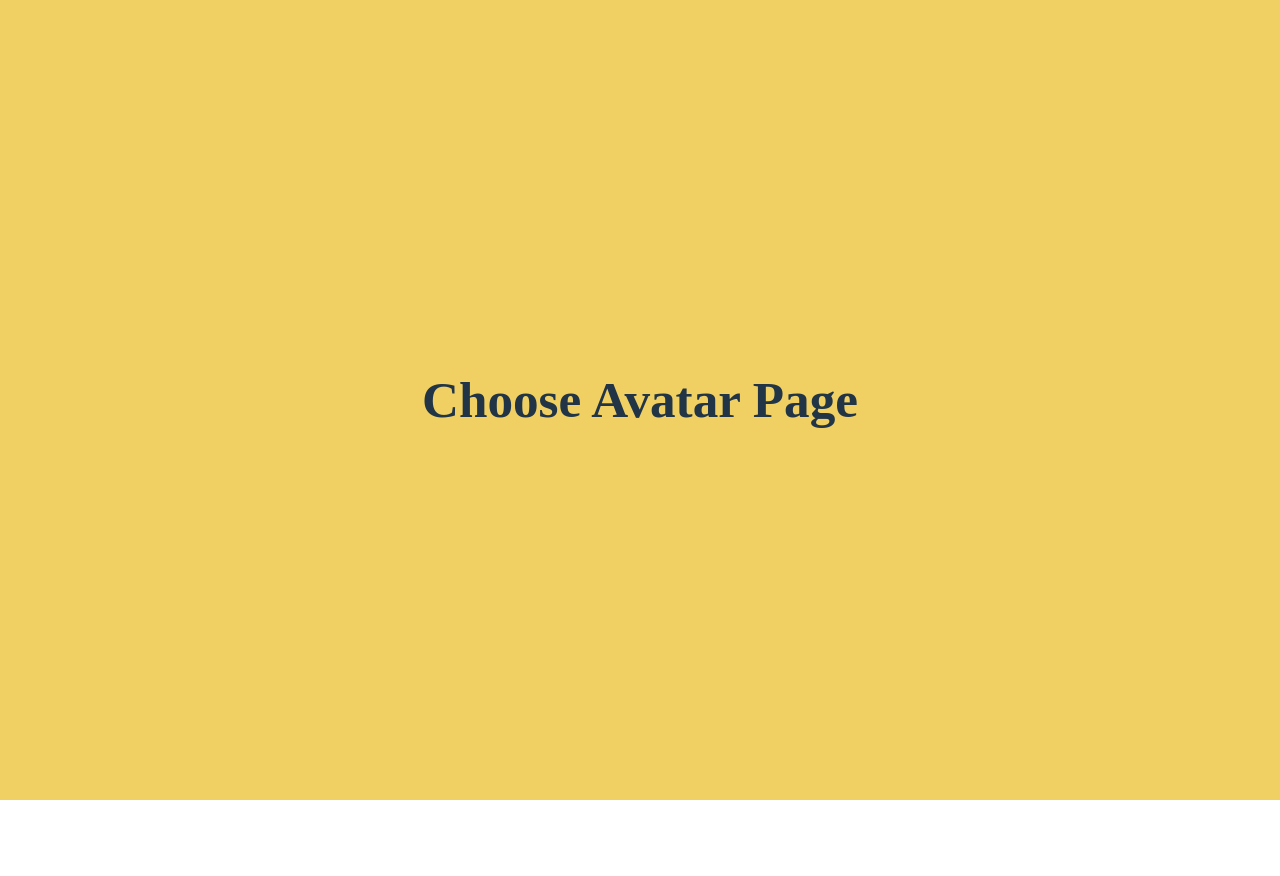
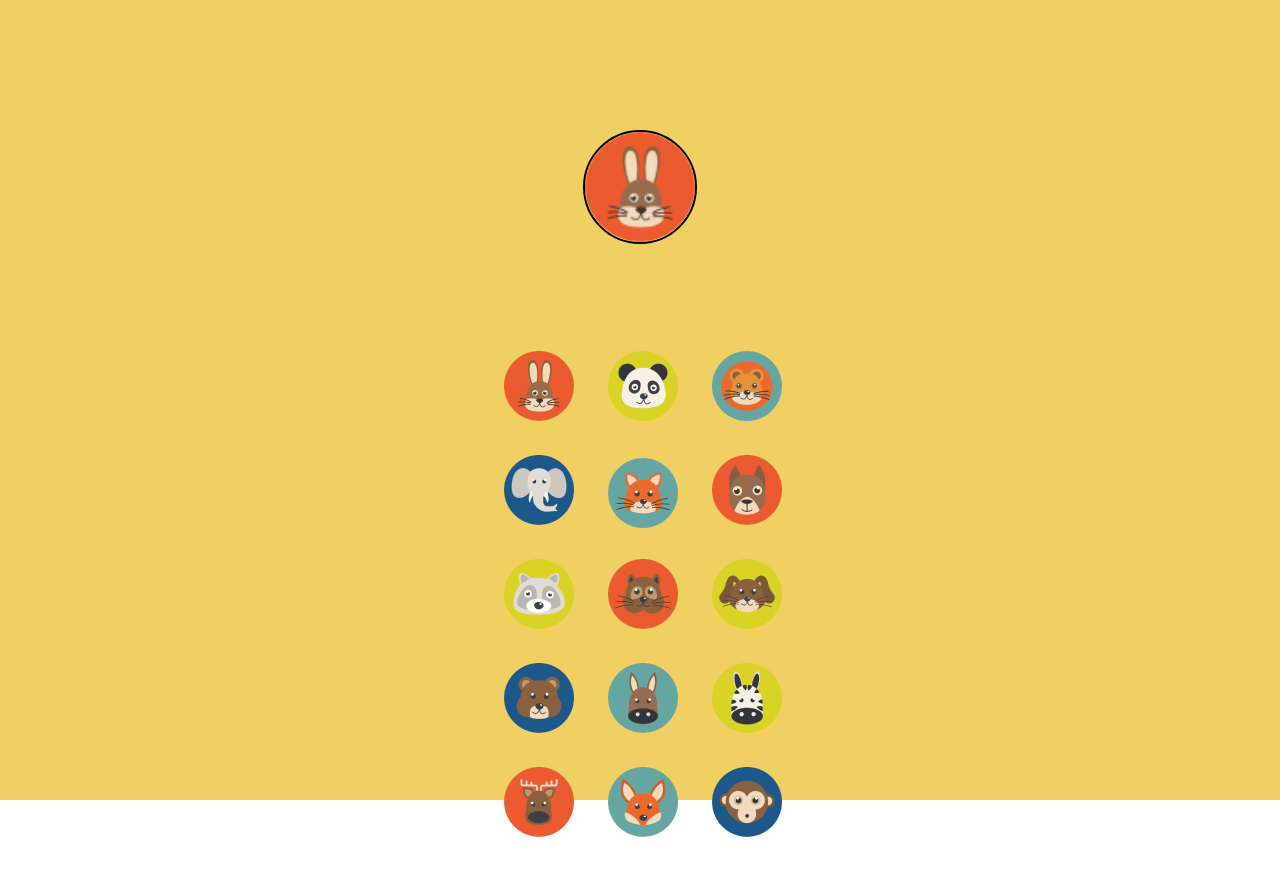
Before and after one commit to jegerfreddy/SmidigProsjekt, a React (Vite) app in the folder Frontend/user/: page /avatar in a window 1280 px wide. Shown: the top 876 px of the page. Before the commit the page ends 800 px from the top, so only its background shows below. Built offline with nearby package versions, Linux system fonts and the light colour scheme.

Commit message:
chore: Update avatar styling and add avatar list to ChooseAvatarPage

```diff
--- a/Frontend/user/src/App.css
+++ b/Frontend/user/src/App.css
@@ -4,9 +4,6 @@ body {
   margin: 0;
   padding: 0;
   max-height: 100vh;
-  display: flex;
-  justify-content: center;
-  align-items: center;
 }
 
 .loginInputMain {
@@ -39,3 +36,52 @@ body {
   height: 5vh;
   margin-bottom: 20px;
 }
+
+
+/* Avatar css */
+
+.avatarTitleSection {
+  margin-top: 50px;
+  margin-bottom: 100px;
+  width: 100vw;
+}
+
+.avatarTitle {
+  font-size: 5vh;
+  text-align: center;
+}
+
+.avatarMain {
+  display: flex;
+  flex-direction: column;
+  justify-content: center;
+  align-items: center;
+  width: 100%;
+  height: 100%;
+
+}
+
+.avatarContainer {
+  display: grid;
+  grid-template-columns: repeat(3, 1fr);
+  grid-template-rows: repeat(5, 1fr);
+  gap: 40px;
+  justify-content: center;
+  align-items: center;
+  margin-bottom: 100px;
+
+}
+
+.avatarItem {
+  width: 64px;
+  height: 64px;
+  border-radius: 50%;
+}
+
+.avatarPicked {
+  border: 2px solid #000000;
+  border-radius: 50%;
+  margin-bottom: 100px;
+  width: 110px;
+  height: 110px;
+}
--- a/Frontend/user/src/Interfaces/IAvatar.ts
+++ b/Frontend/user/src/Interfaces/IAvatar.ts
@@ -4,5 +4,5 @@ export interface AvatarItemProps {
 }
 
 export interface AvatarListProps {
-    avatars: AvatarItemProps[];
+    avatars?: AvatarItemProps[];
 }
--- a/Frontend/user/src/Pages/ChooseAvatarPage.tsx
+++ b/Frontend/user/src/Pages/ChooseAvatarPage.tsx
@@ -3,13 +3,17 @@ import AvatarList from '../assets/Avatar/AvatarList';
 
 const ChooseAvatarPage: React.FC = () => {
     return (
-        <main>
-            <section>
-                <h1>Choose Avatar Page</h1>
+        <main className='avatarMain'>
+            <section className='avatarTitleSection'>
+                <h1 className='avatarTitle'>Choose Avatar Page</h1>
             </section>
 
             <section>
-                <AvatarList avatars={[]} />
+                <img src="/images/Avatar-1.png" alt="" className='avatarPicked'/>
+            </section>
+
+            <section>
+                <AvatarList />
             </section>
         </main>
     );
--- a/Frontend/user/src/assets/Avatar/AvatarItem.tsx
+++ b/Frontend/user/src/assets/Avatar/AvatarItem.tsx
@@ -2,10 +2,9 @@ import React from 'react';
 import { AvatarItemProps } from '../../Interfaces/IAvatar';
 
 
-const AvatarItem: React.FC<AvatarItemProps> = ({ id, imageUrl }) => {
+const AvatarItem: React.FC<AvatarItemProps> = ({ imageUrl }) => {
     return (
-        <div className="avatar-item">
-            <h1>{id}</h1>
+        <div className="avatarItem">
             <img src={imageUrl} alt="Avatar" />
         </div>
     );
--- a/Frontend/user/src/assets/Avatar/AvatarList.tsx
+++ b/Frontend/user/src/assets/Avatar/AvatarList.tsx
@@ -3,28 +3,29 @@ import AvatarItem from './AvatarItem';
 import { AvatarListProps } from '../../Interfaces/IAvatar';
 
 const tempAvatarData = [
-    { id: 1, imageUrl: "Frontend/user/public/images/Avatar-1.png" },
-    { id: 2, imageUrl: "Frontend/user/public/images/Avatar-2.png" },
-    { id: 3, imageUrl: "Frontend/user/public/images/Avatar-3.png" },
-    { id: 4, imageUrl: "Frontend/user/public/images/Avatar-4.png" },
-    { id: 5, imageUrl: "Frontend/user/public/images/Avatar-5.png" },
-    { id: 6, imageUrl: "Frontend/user/public/images/Avatar-6.png" },
-    { id: 7, imageUrl: "Frontend/user/public/images/Avatar-7.png" },
-    { id: 8, imageUrl: "Frontend/user/public/images/Avatar-8.png" },
-    { id: 9, imageUrl: "Frontend/user/public/images/Avatar-9.png" },
-    { id: 10, imageUrl: "Frontend/user/public/images/Avatar-10.png" },
-    { id: 11, imageUrl: "Frontend/user/public/images/Avatar-11.png" },
-    { id: 12, imageUrl: "Frontend/user/public/images/Avatar-12.png" },
-    { id: 13, imageUrl: "Frontend/user/public/images/Avatar-13.png" },
-    { id: 14, imageUrl: "Frontend/user/public/images/Avatar-14.png" },
-    { id: 15, imageUrl: "Frontend/user/public/images/Avatar-15.png" },
+    { id: 1, imageUrl: "/images/Avatar-1.png" },
+    { id: 2, imageUrl: "/images/Avatar-2.png" },
+    { id: 3, imageUrl: "/images/Avatar-3.png" },
+    { id: 4, imageUrl: "/images/Avatar-4.png" },
+    { id: 5, imageUrl: "/images/Avatar-5.png" },
+    { id: 6, imageUrl: "/images/Avatar-6.png" },
+    { id: 7, imageUrl: "/images/Avatar-7.png" },
+    { id: 8, imageUrl: "/images/Avatar-8.png" },
+    { id: 9, imageUrl: "/images/Avatar-9.png" },
+    { id: 10, imageUrl: "/images/Avatar-10.png" },
+    { id: 11, imageUrl: "/images/Avatar-11.png" },
+    { id: 12, imageUrl: "/images/Avatar-12.png" },
+    { id: 13, imageUrl: "/images/Avatar-13.png" },
+    { id: 14, imageUrl: "/images/Avatar-14.png" },
+    { id: 15, imageUrl: "/images/Avatar-15.png" },
 ];
 
 const AvatarList: React.FC<AvatarListProps> = ({ avatars = tempAvatarData }) => {
     return (
-        <div>
+        <div className='avatarContainer'>
             {avatars.map((avatar) => (
-                <AvatarItem key={avatar.id} id={avatar.id} imageUrl={avatar.imageUrl} />
+                <AvatarItem key={avatar.id} imageUrl={avatar.imageUrl} id={avatar.id} />
+
             ))}
         </div>
     );
```
